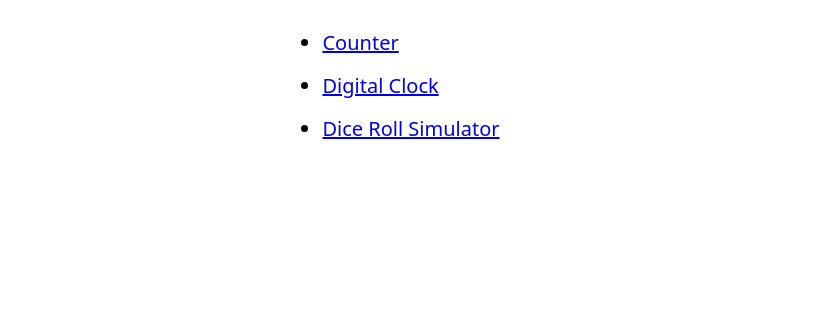
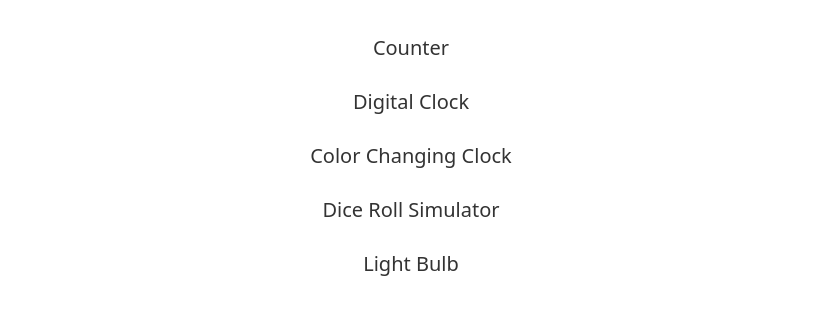
Before and after one commit to JeevanSadalge2020/front-end-mini-projects, a plain HTML site: page index.html in a window 1280 px wide. Shown: the part 78-392 px from the top of the page, without its empty margins (229-1052 px from the left). Drawn offline with Linux system fonts and the light colour scheme.

Commit message:
update index.html

```diff
--- a/index.html
+++ b/index.html
@@ -1,21 +1,45 @@
 <!DOCTYPE html>
 <html lang="en">
+  <head>
+    <meta charset="UTF-8" />
+    <meta name="viewport" content="width=device-width, initial-scale=1.0" />
+    <link rel="stylesheet" href="style.css" />
+    <title>Projects</title>
+  </head>
 
-<head>
-    <meta charset="UTF-8">
-    <meta name="viewport" content="width=device-width, initial-scale=1.0">
-    <link rel="stylesheet" href="style.css">
-    <title>Projects</title>
-</head>
-
-<body>
+  <body>
     <h1>Mini projects built using HTML, CSS & Javascript</h1>
     <ul>
-        <li><a href="https://jeevansadalge2020.github.io/front-end-mini-projects/counter">Counter</a></li>
-        <li><a href="https://jeevansadalge2020.github.io/front-end-mini-projects/digital-clock">Digital Clock</a></li>
-        <li><a href="https://jeevansadalge2020.github.io/front-end-mini-projects/dice-roll-simulator">Dice Roll
-                Simulator</a></li>
+      <li>
+        <a
+          href="https://jeevansadalge2020.github.io/front-end-mini-projects/counter"
+          >Counter</a
+        >
+      </li>
+      <li>
+        <a
+          href="https://jeevansadalge2020.github.io/front-end-mini-projects/digital-clock"
+          >Digital Clock</a
+        >
+      </li>
+      <li>
+        <a
+          href="https://jeevansadalge2020.github.io/front-end-mini-projects/color-changing-clock"
+          >Color Changing Clock</a
+        >
+      </li>
+      <li>
+        <a
+          href="https://jeevansadalge2020.github.io/front-end-mini-projects/dice-roll-simulator"
+          >Dice Roll Simulator</a
+        >
+      </li>
+      <li>
+        <a
+          href="https://jeevansadalge2020.github.io/front-end-mini-projects/light-bulb"
+          >Light Bulb</a
+        >
+      </li>
     </ul>
-</body>
-
+  </body>
 </html>
--- a/style.css
+++ b/style.css
@@ -16,6 +16,24 @@ body {
 ul li {
   margin-bottom: 1rem;
   font-size: 1.25rem;
+  list-style-type: none;
+  padding: 5px 10px;
+  text-align: center;
+  border-radius: 1rem;
+  border-bottom: 0.5px solid transparent;
+}
+
+li a {
+  text-decoration: none;
+  color: #333;
+}
+
+li:hover {
+  cursor: pointer;
+  background-color: #f0f0f0;
+  transition: all linear 0.3s;
+  border-bottom: 1px solid #333;
+  box-shadow: 0px 0px 5px #f0f0f0;
 }
 
 h1 {
```
